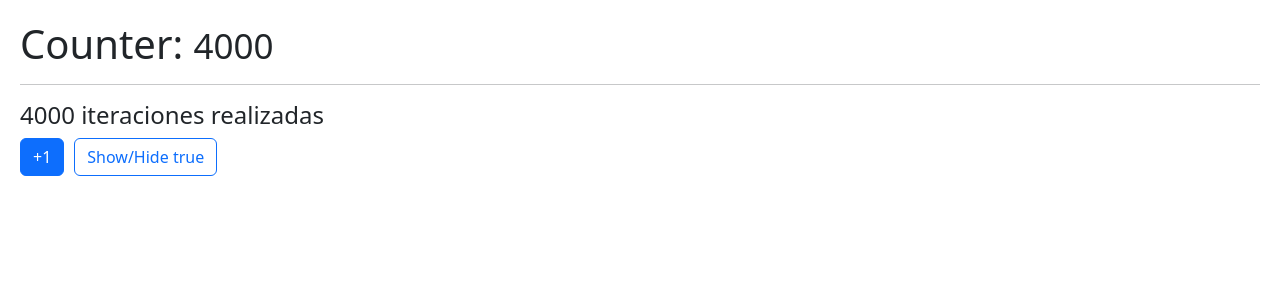
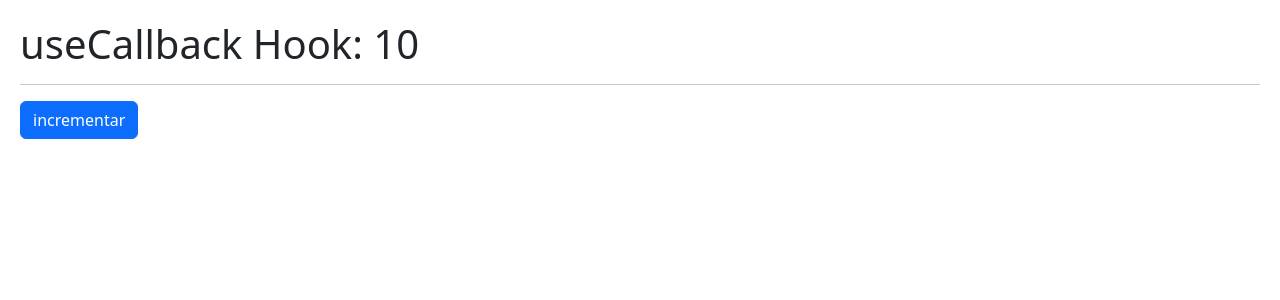
Before and after one commit to 1vanInclan/HooksApp, a React (Vite) app: page / in a window 1280 px wide. Shown: the top 300 px of the page. Built offline with nearby package versions, Linux system fonts and the light colour scheme.

Commit message:
useCallback para guardar funciones y que la asignacion en memoria sea la misma

```diff
--- /dev/null
+++ b/src/06-memos/CallbackHook.jsx
@@ -0,0 +1,36 @@
+import { useCallback, useEffect, useState } from "react"
+import { ShowIncrement } from "./ShowIncrement";
+
+
+export const CallbackHook = () => {
+
+    const [counter, setCounter] = useState(10);
+
+    // sirve para memorizar funciones
+    const incrementFather = useCallback(
+      () => {
+        setCounter( (value) => value + 1 )
+      },
+      [],
+    );
+
+    // useEffect(() => {
+    //     incrementFather();
+    // }, [incrementFather])
+
+
+
+    // const incrementFather = () => {
+    //     setCounter( counter + 1 )
+    // }
+
+
+  return (
+    <>
+        <h1>useCallback Hook: { counter }</h1>
+        <hr/>
+
+        <ShowIncrement  increment={ incrementFather }/>
+    </>
+  )
+}
--- /dev/null
+++ b/src/06-memos/ShowIncrement.jsx
@@ -0,0 +1,18 @@
+import  React  from "react";
+
+export const ShowIncrement = React.memo(({ increment }) => {
+
+    console.log('me volvi a generar :(');
+
+
+  return (
+    <button
+    className="btn btn-primary"
+    onClick={() => {
+        increment();
+    }}
+    >
+        incrementar
+    </button>
+  )
+})
--- a/src/main.jsx
+++ b/src/main.jsx
@@ -1,5 +1,6 @@
 import React from 'react'
 import ReactDOM from 'react-dom/client'
+
 
 
 
@@ -16,9 +17,10 @@
 
 // import { Layout } from './05-useLayoutEffect/Layout'
 
+
 // import { Memorize } from './06-memos/Memorize'
-
-import { MemoHook } from './06-memos/MemoHook'
+// import { MemoHook } from './06-memos/MemoHook'
+import { CallbackHook } from './06-memos/CallbackHook'
 
 
 // import { HooksApp } from './HooksApp'
@@ -27,6 +29,6 @@
 
 ReactDOM.createRoot(document.getElementById('root')).render(
   // <React.StrictMode>
-    <MemoHook />
+    <CallbackHook />
   /* </React.StrictMode> */
 )
```
